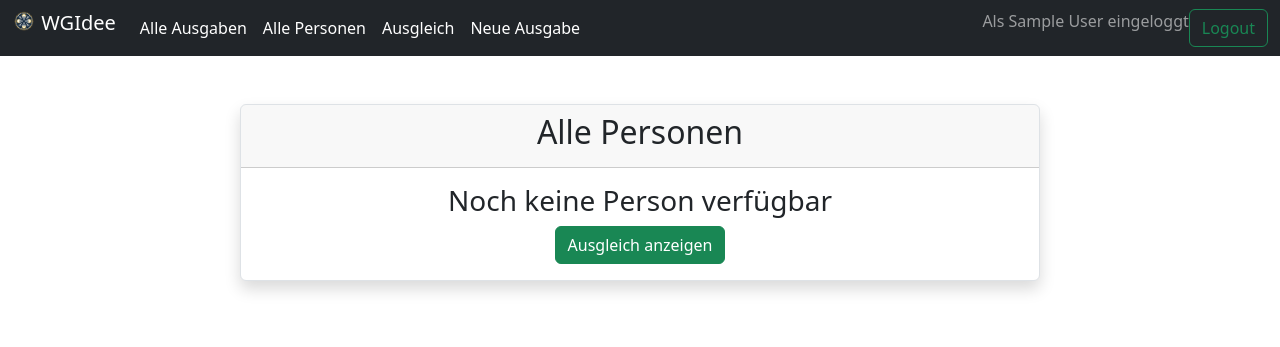
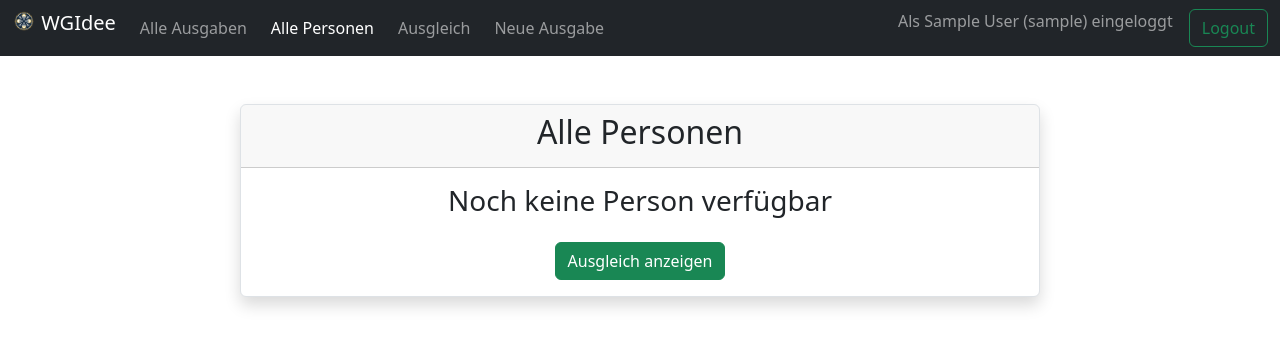
Before and after one commit to Diver0218/WG-Idee, a Django app: page /WGIdee/persons/ in a window 1280 px wide. Shown: the top 347 px of the page. Run offline with Django 4.2, Linux system fonts and the light colour scheme; the visitor is signed in with stand-in values (Sample User, id 1); data that the repository does not hold is empty; parts of the project's set-up code (start-up, migrations or seed data) failed here and were passed over.

Commit message:
Design nochmal angepasst und vereinheitlicht; Datenbank migriert und geleert

```diff
--- a/WGIdeeApp/templates/WGIdeeApp/ausgleich.html
+++ b/WGIdeeApp/templates/WGIdeeApp/ausgleich.html
@@ -1,6 +1,7 @@
 {% extends 'WGIdeeApp/base.html' %}
 {% load static %}
 {% block title %}Ausgleich{% endblock %}
+{% block ausgleich_state %}active{% endblock %}
 {% block content %}
     <div class="container mt-5">
         <div class="row justify-content-md-center">
@@ -13,7 +14,7 @@
                         {% if comp_list %}
                             <div class="container text-center">
                                 {% for comp in comp_list %}
-                                    <div class="card mb-3 border mt-5">
+                                    <div class="card mb-3 border mt-3">
                                         <div class="row mb-3 mt-3">
                                             <div class="col">
                                                 <h4>{{ comp.sender.zugew_user.first_name }} {{ comp.sender.zugew_user.last_name }}</h4>
--- a/WGIdeeApp/templates/WGIdeeApp/base.html
+++ b/WGIdeeApp/templates/WGIdeeApp/base.html
@@ -27,23 +27,23 @@
           </li>
           <div class="collapse navbar-collapse" id="navbarSupportedContent">
             <li class="nav-item">
-              <a class="nav-link active" href="{% url 'list' %}">Alle Ausgaben</a>
+              <a class="nav-link me-2 {% block list_state %}{% endblock %}" href="{% url 'list' %}">Alle Ausgaben</a>
             </li>
             <li class="nav-item">
-              <a class="nav-link active" href="{% url 'persons' %}">Alle Personen</a>
+              <a class="nav-link me-2 {% block persons_state %}{% endblock %}" href="{% url 'persons' %}">Alle Personen</a>
             </li>
             <li class="nav-item">
-              <a class="nav-link active" href="{% url 'ausgleich' %}">Ausgleich</a>
+              <a class="nav-link me-2 {% block ausgleich_state %}{% endblock %}" href="{% url 'ausgleich' %}">Ausgleich</a>
             </li>
             <li class="nav-item">
-              <a class="nav-link active" href="{% url 'outgoings' %}">Neue Ausgabe</a>
+              <a class="nav-link me-2 {% block outgoings_state %}{% endblock %}" href="{% url 'outgoings' %}">Neue Ausgabe</a>
             </li>
           </div>
         </ul>
         <ul class="navbar-nav">
           {% if user.is_authenticated %}
           <li class="nav-item">
-            <span class="navbar-text bg-dark">Als {{ user.first_name }} {{ user.last_name }} eingeloggt</span>
+            <span class="navbar-text bg-dark me-3">Als {{ user.first_name }} {{ user.last_name }} ({{ user.username }}) eingeloggt</span>
           </li>
           <li class="nav-item">
             <form class="d-flex" action="{% url 'logout' %}" method="POST" role="search">
--- a/WGIdeeApp/templates/WGIdeeApp/list.html
+++ b/WGIdeeApp/templates/WGIdeeApp/list.html
@@ -1,6 +1,7 @@
 {% extends 'WGIdeeApp/base.html' %}
 {% load static %}
 {% block title %}Alle Ausgaben{% endblock %}
+{% block list_state %}active{% endblock %}
 {% block morestatics %}
 {% comment %} <link href="{% static 'WGIdeeApp\list-style.css' %}" rel="stylesheet" type="text/css"> {% endcomment %}
 {% endblock %}
--- a/WGIdeeApp/templates/WGIdeeApp/outgoings.html
+++ b/WGIdeeApp/templates/WGIdeeApp/outgoings.html
@@ -1,6 +1,7 @@
 {% extends 'WGIdeeApp/base.html' %}
 {% load static %}
 {% block title %}Ausgabenliste{% endblock %}
+{% block outgoings_state %}active{% endblock %}
 {% load crispy_forms_tags %}
 {% block content %}
 <div class="container">
@@ -8,13 +9,13 @@
         <div class="col-md-auto">
                 <form method="post" action="{% url 'outgoings' %}">
                 {% csrf_token %}
-                <div class="card shadow border mt-5">
+                <div class="card text-center shadow border mt-5" style="width: 50rem;">
                     <div class="card-header text-center">
                         <h2>Ausgabe</h2>
                     </div>
                     <div class="card-body">
                         {{ form|crispy }}
-                        <button type="submit" class="btn btn-success">Ausgabe hinzufügen</button>
+                        <button type="submit" class="btn btn-success mt-3">Ausgabe hinzufügen</button>
                     </div>
                 </div>
             </form>
--- a/WGIdeeApp/templates/WGIdeeApp/persons.html
+++ b/WGIdeeApp/templates/WGIdeeApp/persons.html
@@ -1,6 +1,7 @@
 {% extends 'WGIdeeApp/base.html' %}
 {% load static %}
 {% block title %}Alle Personen{% endblock %}
+{% block persons_state %}active{% endblock %}
 {% block morestatics %}
 {% comment %} <link href="{% static 'WGIdeeApp\list-style.css' %}" rel="stylesheet" type="text/css"> {% endcomment %}
 {% endblock %}
@@ -13,11 +14,11 @@
                     <div class="card-header">
                         <h2>Alle Personen</h2>
                     </div>
-                    <div class="card-body">
+                    <div class="card-body text-center">
                         {% if Person_list %}
-                            <ul class="list-group mb-3">
+                            <ul class="list-group mb-3 text-center">
                                 {% for Person in Person_list %}
-                                    <ul class="list-group list-group-horizontal mb-3">
+                                    <ul class="list-group list-group-horizontal mb-3 text-center">
                                         <li class="list-group-item">
                                             <h4>{{ Person.zugew_user.first_name }} {{ Person.zugew_user.last_name }}:</h4>
                                         </li>
@@ -33,7 +34,7 @@
                             <h3>Noch keine Person verfügbar</h3>
                         {% endif %}
                         <a href="{% url 'list' %}">
-                            <button type="submit" class="btn btn-success">Ausgleich anzeigen</button>
+                            <button type="submit" class="btn btn-success mt-3">Ausgleich anzeigen</button>
                         </a>
                     </div>
                 </div>
--- a/WGIdeeApp/templates/registration/login.html
+++ b/WGIdeeApp/templates/registration/login.html
@@ -8,14 +8,16 @@
         <div class="col-md-auto">
             <form method="post">
                 {% csrf_token %}
-                <div class="card shadow border mt-5">
+                <div class="card shadow border mt-5" style="width: 50rem;">
                     <div class="card-header text-center">
                         <h2>Login</h2>
                     </div>
                     <div class="card-body">
                         {{ form|crispy }}
                         <p>Noch keinen Account? Erstelle einen <a href="{% url 'sign_up' %}">hier</a>.</p>
-                        <button type="submit" class="btn btn-success">Login</button>
+                        <div class="text-center">
+                            <button type="submit" class="btn btn-success">Login</button>
+                        </div>
                     </div>
                 </div>
             </form>
--- a/WGIdeeApp/templates/registration/sign_up.html
+++ b/WGIdeeApp/templates/registration/sign_up.html
@@ -8,14 +8,16 @@
         <div class="col-md-auto">
             <form method="post">
                 {% csrf_token %}
-                <div class="card shadow border mt-5">
+                <div class="card shadow border mt-5" style="width: 50rem;">
                     <div class="card-header text-center">
                         <h2>Registrieren</h2>
                     </div>
                     <div class="card-body">
                         {{form|crispy}}
                         <p>Du hast schon einen Account? Logge dich <a href="{% url 'login' %}">hier</a> ein.</p>
-                        <button type="submit" class="btn btn-success">Registrieren</button>
+                        <div class="text-center">
+                            <button type="submit" class="btn btn-success">Registrieren</button>
+                        </div>
                     </div>
                 </div>
             </form>
```
Also changed, not shown: WGIdeeApp/templates/WGIdeeApp/base_test.html (deleted, +0 -56 lines), WGIdeeApp/migrations/0007_alter_ausgabe_ausgabedatum.py (added), db.sqlite3.
